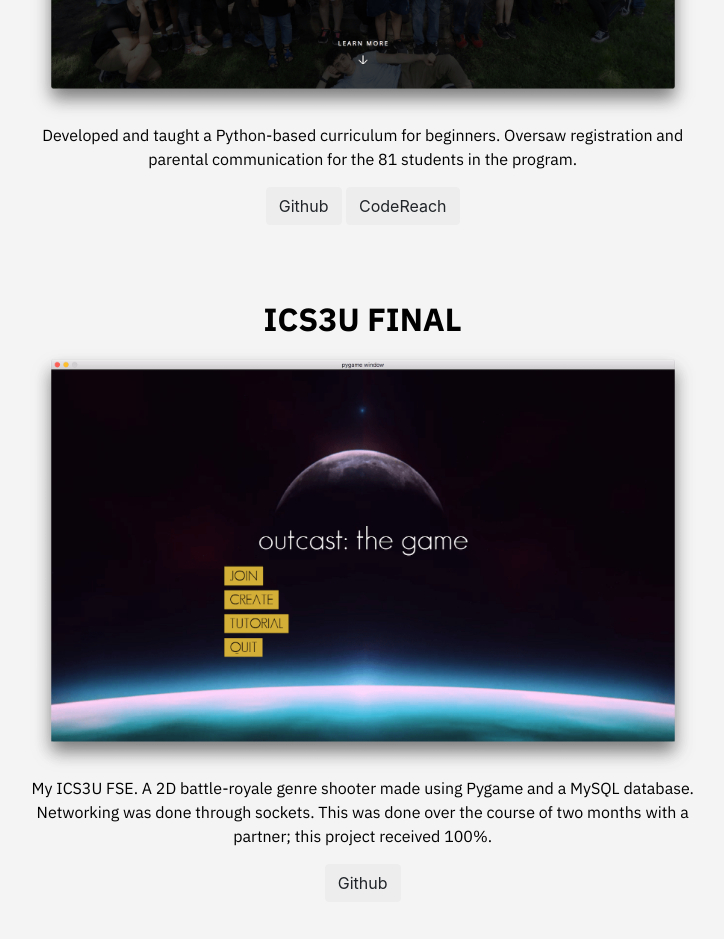
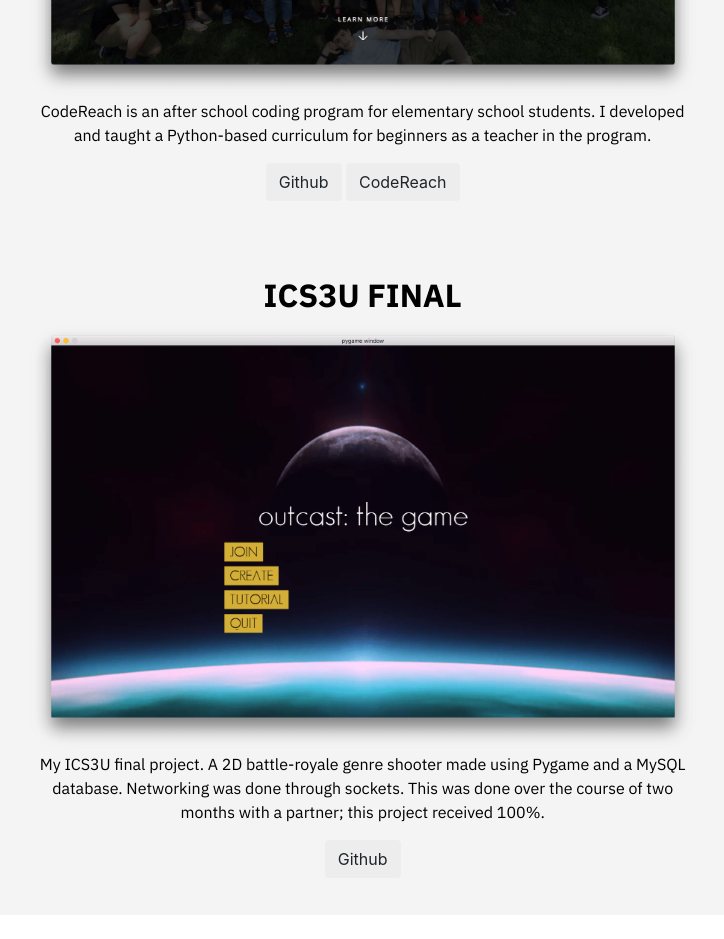
Before and after one commit to jamesxu123/personalsite, a plain HTML site: page index.html in a window 1280 px wide. Shown: the part 1040-1979 px from the top of the page, without its empty margins (544-1268 px from the left). After the commit the page ends 1955 px from the top, so only its background shows below. Drawn offline with nearby package versions, Linux system fonts and the light colour scheme.

Commit message:
website update

```diff
--- a/index.html
+++ b/index.html
@@ -52,7 +52,7 @@
                             <img class="img-fluid" src="images/masseyhacks.png">
                         </div>
                     </a>
-                    <p>Leading efforts to transition from MLH hackathon model to a paid, learning based event. Managing a team of 15 students.</p>
+                    <p>Canada's oldest MLH-certified high school hackathon. Now virtual.</p>
                     <a href="https://github.com/MasseyHacks/MasseyHacks-V-Website" class="btn btn-light">Github</a>
                     <a href="https://masseyhacks.ca" class="btn btn-light">MasseyHacks</a>
                 </div>
@@ -63,7 +63,7 @@
                             <img class="img-fluid" src="images/codereach.png">
                         </div>
                     </a>
-                    <p>Developed and taught a Python-based curriculum for beginners. Oversaw registration and parental communication for the 81 students in the program.</p>
+                    <p>CodeReach is an after school coding program for elementary school students. I developed and taught a Python-based curriculum for beginners as a teacher in the program.</p>
                     <a href="https://github.com/jamesxu123/CodeReach-2019-Website" class="btn btn-light">Github</a>
                     <a href="https://codereach.ca" class="btn btn-light">CodeReach</a>
                 </div>
@@ -74,7 +74,7 @@
                             <img class="img-fluid" src="images/enginez.png">
                         </div>
                     </a>
-                    <p>My ICS3U FSE. A 2D battle-royale genre shooter made using Pygame and a MySQL database. Networking was done through sockets. This was done over the course of two months with a partner; this project received 100%.</p>
+                    <p>My ICS3U final project. A 2D battle-royale genre shooter made using Pygame and a MySQL database. Networking was done through sockets. This was done over the course of two months with a partner; this project received 100%.</p>
                     <a href="https://github.com/jamesxu123/ICS3U-FSE" class="btn btn-light">Github</a>
                 </div>
             </div>
```
